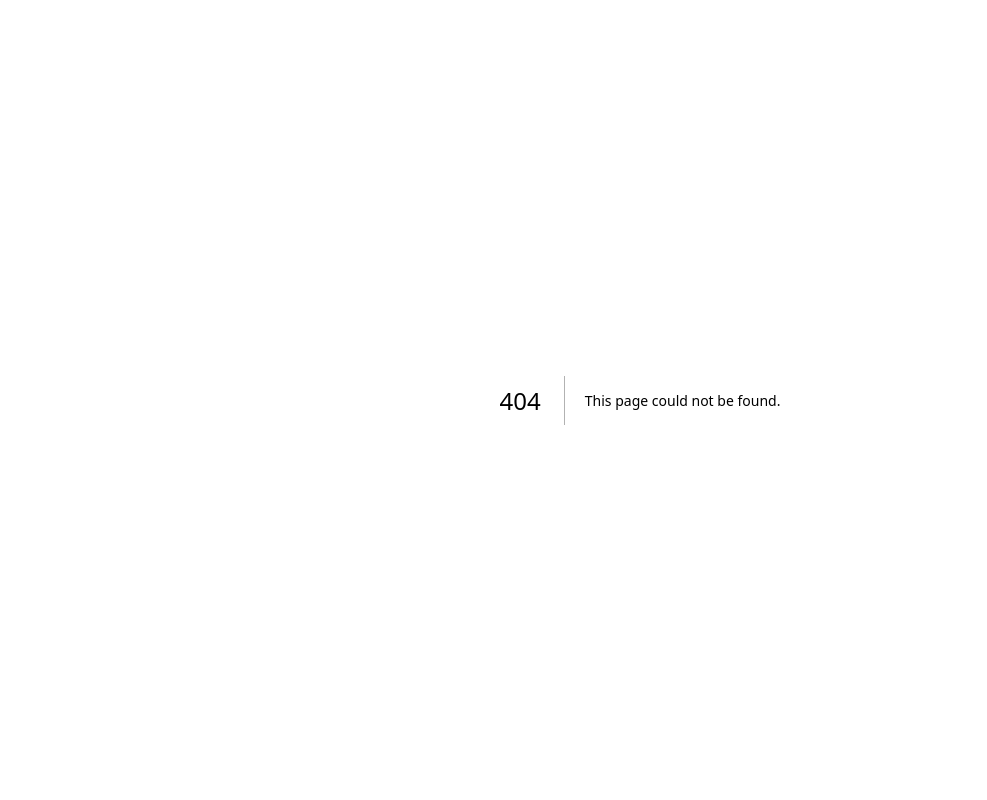
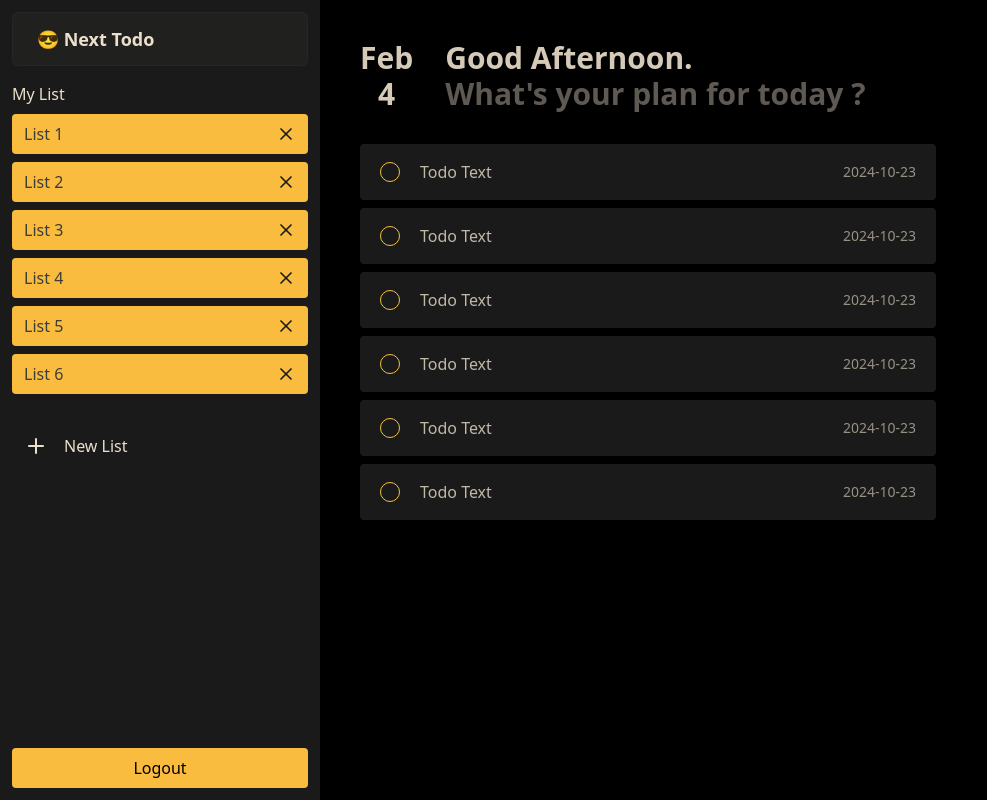
Before and after one commit to SankalpPimpalkar/Todos-Tracker, a Next.js app: page /list/1 in a window 1280 px wide. Before the commit this address had no page. Shown: the whole page, without its empty margins (0-987 px from the left). Built offline with nearby package versions, Linux system fonts and the light colour scheme; no server answers.

Commit message:
created frontend design

```diff
--- a/package.json
+++ b/package.json
@@ -12,6 +12,7 @@
     "appwrite": "^16.0.2",
     "bcryptjs": "^2.4.3",
     "jsonwebtoken": "^9.0.2",
+    "lucide-react": "^0.454.0",
     "mongoose": "^8.7.3",
     "next": "15.0.1",
     "react": "19.0.0-rc-69d4b800-20241021",
--- a/src/app/(main)/layout.tsx
+++ b/src/app/(main)/layout.tsx
@@ -1,10 +1,11 @@
 "use client";
 
 import appwriteService from "@/appwrite/functions";
-import { useEffect } from "react";
+import { useEffect, useState } from "react";
 import { useRouter } from "next/navigation";
 import useAuth from "@/context/useAuth";
 import Navbar from "@/components/Navbar";
+import NavbarMobile from "@/components/NavbarMobile";
 
 export default function MainLayout({
     children,
@@ -13,7 +14,12 @@ export default function MainLayout({
 }>) {
 
     const router = useRouter();
-    const { setAuthStatus, setUserData } = useAuth()
+    const { setAuthStatus, setUserData } = useAuth();
+    const [isOpen, setIsOpen] = useState<boolean>(false);
+
+    const toggleSidebar = () => {
+        setIsOpen(!isOpen);
+    }
 
     useEffect(() => {
         (async () => {
@@ -29,8 +35,12 @@ export default function MainLayout({
     }, [])
 
     return (
-        <div className="w-full min-h-dvh">
+        <div className="w-full min-h-dvh flex flex-col md:flex-row">
             <Navbar />
+            <NavbarMobile
+                isOpen={isOpen}
+                toggleSidebar={toggleSidebar}
+            />
             {children}
         </div>
     );
--- /dev/null
+++ b/src/app/(main)/list/[id]/page.tsx
@@ -0,0 +1,49 @@
+import React from 'react'
+
+export default function List() {
+    return (
+        <div className='w-full min-h-dvh bg-black text-light p-6 md:p-10 select-none pt-20 md:pt-10'>
+            <div className='flex items-start gap-8'>
+                <span className='font-bold text-3xl text-light/90 hidden flex-col items-center md:flex'>
+                    <p>Feb</p>
+                    <p>4</p>
+                </span>
+
+                <span>
+                    <h1 className='font-bold text-3xl text-light/90'>
+                        Good Afternoon.
+                    </h1>
+                    <p className='font-bold text-3xl text-pretty text-light/40'>
+                        What&apos;s your plan for today ?
+                    </p>
+                </span>
+            </div>
+
+            <ul className="w-full max-w-xl space-y-2 mt-8">
+                {
+                    ['1', '2', '3', '4', '5', '6'].map(todo => (
+                        <li key={todo} className="bg-primary px-5 py-4 rounded flex items-center justify-between">
+
+                            <label htmlFor={todo} className="flex items-center cursor-pointer gap-5">
+                                <div>
+                                    <input type="checkbox" name={todo} id={todo} className="peer hidden" />
+                                    <span className="w-5 h-5 border border-warm rounded-full bg-transparent peer-checked:bg-warm flex items-center justify-center transition-all">
+                                    </span>
+                                </div>
+
+                                <p className='text-light/80 font-medium'>
+                                    Todo Text
+                                </p>
+                            </label>
+
+                            <p className='text-sm text-light/60'>
+                                2024-10-23
+                            </p>
+                        </li>
+                    ))
+                }
+            </ul>
+
+        </div>
+    )
+}
--- a/src/app/(main)/page.tsx
+++ b/src/app/(main)/page.tsx
@@ -2,7 +2,7 @@ import React from 'react'
 
 export default function Home() {
   return (
-    <div>
+    <div className='bg-black w-full'>
       Home
     </div>
   )
--- a/src/components/Navbar.tsx
+++ b/src/components/Navbar.tsx
@@ -1,9 +1,62 @@
-import React from 'react'
+import { Plus, X } from 'lucide-react'
+import React, { FormEvent } from 'react'
+import { useRouter } from 'next/navigation'
 
 export default function Navbar() {
+
+    const router = useRouter();
+
+    const handleRedirect = (id: string) => {
+        router.push(`/list/${id}`)
+    }
+
+    const handleDeleteList = async (e: FormEvent) => {
+        e.stopPropagation();
+        console.log("Propogation Stopped")
+    }
+
     return (
-        <div className='bg-gray-200 w-full p-3'>
-            Navabar
+        <div className='bg-primary w-full max-w-xs hidden flex-col justify-between p-3 md:flex'>
+
+            <div>
+                <div className='border rounded-md border-secondary/20 bg-secondary/20 text-lg text-light px-6 py-3 font-semibold'>
+                    😎 Next Todo
+                </div>
+
+                <div className='mt-4'>
+                    <h2 className='text-light font-medium'>
+                        My List
+                    </h2>
+
+                    <ul className='mt-2 space-y-2'>
+                        {
+                            [1, 2, 3, 4, 5, 6].map(li => (
+                                <li onClick={() => handleRedirect(String(li))} key={li} className='w-full bg-warm text-secondary px-3 py-2 font-medium rounded flex items-center justify-between'>
+                                    <h6>
+                                        List {li}
+                                    </h6>
+
+                                    <button
+                                        onClick={handleDeleteList} className='md:hover:rotate-90 duration-200 transition-all'>
+                                        <X className='text-primary w-5 h-5' />
+                                    </button>
+                                </li>
+                            ))
+                        }
+                    </ul>
+                </div>
+
+                <button className='text-light font-normal mt-8 flex items-center gap-4 hover:bg-secondary/20 py-2 px-3 rounded w-full'>
+                    <Plus />
+                    <p>
+                        New List
+                    </p>
+                </button>
+            </div>
+
+            <button className='w-full bg-warm py-2 px-3 rounded font-medium md:hover:bg-warm/80 duration-200 transition-colors'>
+                Logout
+            </button>
         </div>
     )
 }
--- /dev/null
+++ b/src/components/NavbarMobile.tsx
@@ -0,0 +1,75 @@
+import { Plus, X, Menu } from 'lucide-react'
+import React, { FormEvent } from 'react'
+import { useRouter } from 'next/navigation'
+
+export default function NavbarMobile({ isOpen, toggleSidebar }) {
+    const router = useRouter();
+
+    const handleRedirect = (id: string) => {
+        router.push(`/list/${id}`)
+    }
+
+    const handleDeleteList = async (e: FormEvent) => {
+        e.stopPropagation();
+        console.log("Propagation Stopped");
+    }
+
+    return (
+        <div className='block md:hidden'>
+            <div onClick={toggleSidebar} className="w-full fixed top-0 md:hidden flex items-center justify-between px-5 py-4 bg-primary">
+                <div className="text-lg text-light font-bold">
+                    😎 Next Todo
+                </div>
+
+                <button onClick={toggleSidebar}>
+                    <Menu className="text-light w-6 h-6" />
+                </button>
+            </div>
+
+            <div className={`fixed top-0 right-0 h-full bg-primary w-full max-w-xs p-3 flex flex-col justify-between transform transition-transform duration-300 ease-in-out ${isOpen ? 'translate-x-0' : 'translate-x-full'
+                } md:translate-x-0 md:flex md:static`}>
+
+                {/* Close Button for Mobile */}
+                <button onClick={toggleSidebar} className="md:hidden self-end">
+                    <X className="text-light w-6 h-6" />
+                </button>
+
+                <div>
+                    <div className="mt-4">
+                        <h2 className="text-light font-medium">
+                            My List
+                        </h2>
+
+                        <ul className="mt-2 space-y-2">
+                            {[1, 2, 3, 4, 5, 6].map(li => (
+                                <li
+                                    onClick={() => handleRedirect(String(li))}
+                                    key={li}
+                                    className="w-full bg-warm text-secondary px-3 py-2 font-medium rounded flex items-center justify-between"
+                                >
+                                    <h6>List {li}</h6>
+
+                                    <button
+                                        onClick={handleDeleteList}
+                                        className="md:hover:rotate-90 duration-200 transition-all"
+                                    >
+                                        <X className="text-primary w-5 h-5" />
+                                    </button>
+                                </li>
+                            ))}
+                        </ul>
+                    </div>
+
+                    <button className="text-light font-normal mt-8 flex items-center gap-4 hover:bg-secondary/20 py-2 px-3 rounded w-full">
+                        <Plus />
+                        <p>New List</p>
+                    </button>
+                </div>
+
+                <button className="w-full bg-warm py-2 px-3 rounded font-medium md:hover:bg-warm/80 duration-200 transition-colors">
+                    Logout
+                </button>
+            </div>
+        </div>
+    );
+}
--- a/tailwind.config.ts
+++ b/tailwind.config.ts
@@ -9,8 +9,10 @@ const config: Config = {
   theme: {
     extend: {
       colors: {
-        background: "var(--background)",
-        foreground: "var(--foreground)",
+        primary: "#191A19",
+        secondary: "#3C3D37",
+        warm: "#FABC3F",
+        light: "#ECDFCC"
       },
     },
   },
```
Also changed, not shown: 2 other files (tests, documents, lock files or other folders).
